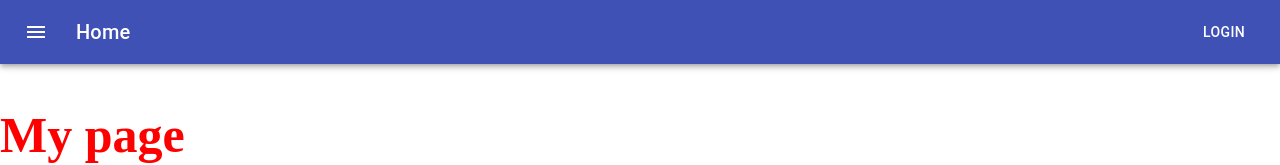
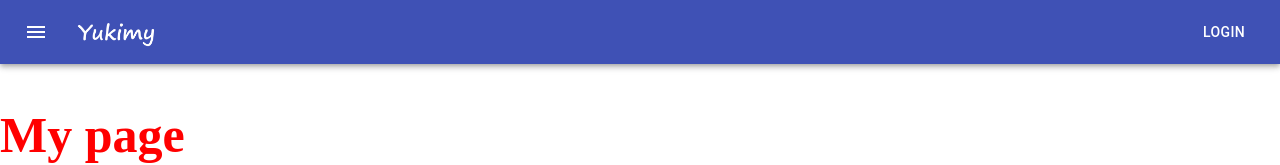
Before and after one commit to ykyuki21/mercstoria-tools-client, a Next.js app: page / in a window 1280 px wide. Shown: the top 165 px of the page. Built offline with nearby package versions, Linux system fonts and the light colour scheme.

Commit message:
Add logo

```diff
--- a/src/components/common/globalnavi.tsx
+++ b/src/components/common/globalnavi.tsx
@@ -1,11 +1,11 @@
-import React from 'react';
-import { makeStyles } from '@material-ui/core/styles';
-import AppBar from '@material-ui/core/AppBar';
-import Toolbar from '@material-ui/core/Toolbar';
-import Typography from '@material-ui/core/Typography';
-import Button from '@material-ui/core/Button';
-import IconButton from '@material-ui/core/IconButton';
-import MenuIcon from '@material-ui/icons/Menu';
+import React from "react";
+import { makeStyles } from "@material-ui/core/styles";
+import AppBar from "@material-ui/core/AppBar";
+import Toolbar from "@material-ui/core/Toolbar";
+import Button from "@material-ui/core/Button";
+import IconButton from "@material-ui/core/IconButton";
+import MenuIcon from "@material-ui/icons/Menu";
+import Logo from "./logo";
 
 const useStyles = makeStyles((theme) => ({
   root: {
@@ -18,8 +18,8 @@ const useStyles = makeStyles((theme) => ({
     flexGrow: 1,
   },
   login: {
-    marginLeft: 'auto',
-  }
+    marginLeft: "auto",
+  },
 }));
 
 export default function GlobalNavi() {
@@ -29,13 +29,18 @@ export default function GlobalNavi() {
     <div className={classes.root}>
       <AppBar position="static">
         <Toolbar>
-          <IconButton edge="start" className={classes.menuButton} color="inherit" aria-label="menu">
+          <IconButton
+            edge="start"
+            className={classes.menuButton}
+            color="inherit"
+            aria-label="menu"
+          >
             <MenuIcon />
           </IconButton>
-          <Typography variant="h6">
-            Home
-          </Typography>
-          <Button className={classes.login} color="inherit">Login</Button>
+          <Logo />
+          <Button className={classes.login} color="inherit">
+            Login
+          </Button>
         </Toolbar>
       </AppBar>
     </div>
--- /dev/null
+++ b/src/components/common/logo.tsx
@@ -0,0 +1,16 @@
+import React from "react";
+import Link from "next/link";
+import styled from "styled-components";
+
+export default function Logo() {
+  return (
+    <Link href="/">
+      <Image src="/images/yukimy.png" />
+    </Link>
+  );
+}
+
+const Image = styled.img`
+  width: 80px;
+  cursor: pointer;
+`;
```
Also changed, not shown: public/images/yukimy.png (added).
